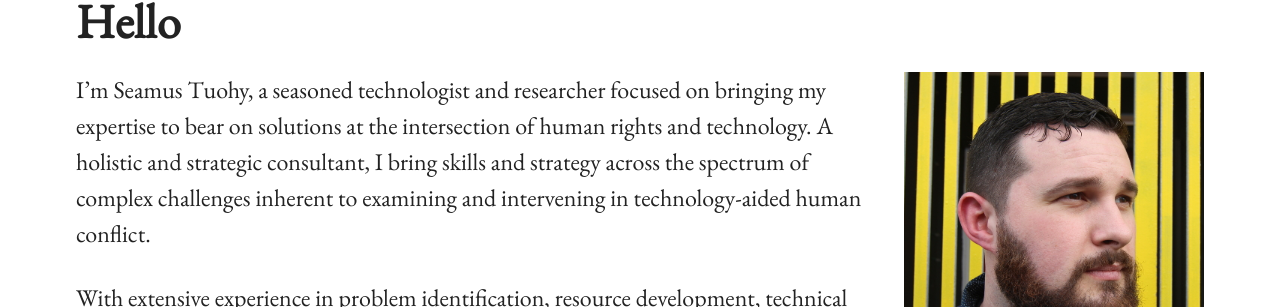
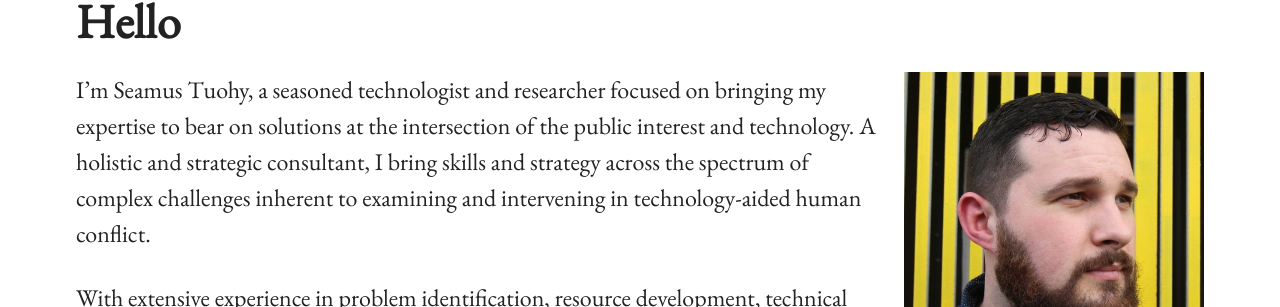
Before and after one commit to seamustuohy/seamustuohy.github.io, a Jekyll site: the page built from index.md, in a window 1280 px wide. Shown: the part 154-461 px from the top of the page. Built offline with Jekyll 4.4.1, drawn with Linux system fonts in a browser that asks for light colours.

Commit message:
intersection of, note between

```diff
--- a/index.md
+++ b/index.md
@@ -6,7 +6,7 @@ permalink: /
 
 {% include image.html url="images/headshot_400px.JPG" caption="" max_width="300px" align="right" %}
 
-I’m Seamus Tuohy, a seasoned technologist and researcher focused on bringing my expertise to bear on solutions  at the intersection of human rights and technology.  A holistic and strategic consultant, I bring skills and strategy across the spectrum of complex challenges inherent to examining and intervening in technology-aided human conflict.
+I’m Seamus Tuohy, a seasoned technologist and researcher focused on bringing my expertise to bear on solutions  at the intersection of the public interest and technology.  A holistic and strategic consultant, I bring skills and strategy across the spectrum of complex challenges inherent to examining and intervening in technology-aided human conflict.
 
 With extensive experience in  problem identification, resource development, technical solution development, testing, and implementation, combined with deep knowledge of risk assessment and advisory, my consulting services can help your organization determine priorities and effective processes to address the particular issues on which you are working.
 
```
Also changed, not shown: consulting.md (+1 -1 lines).
